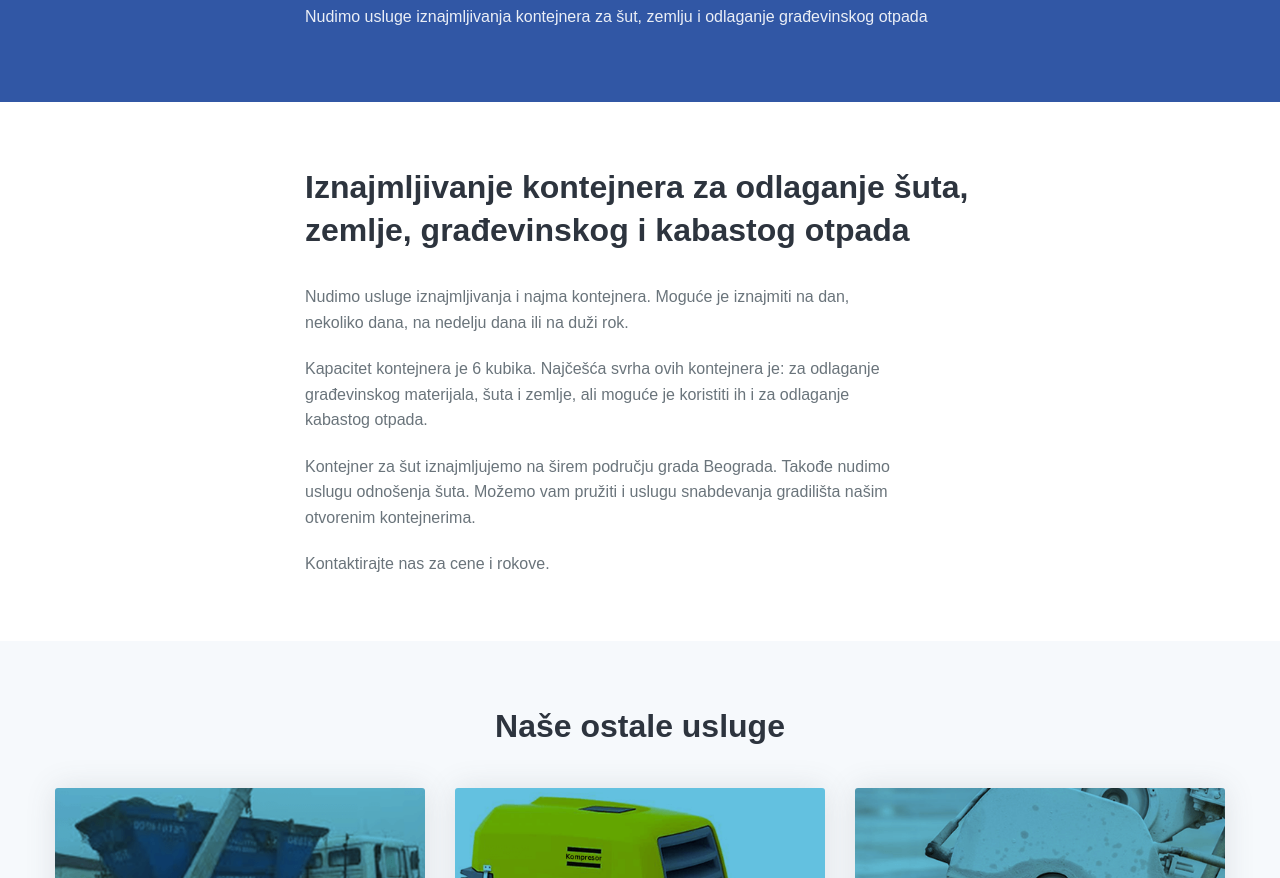
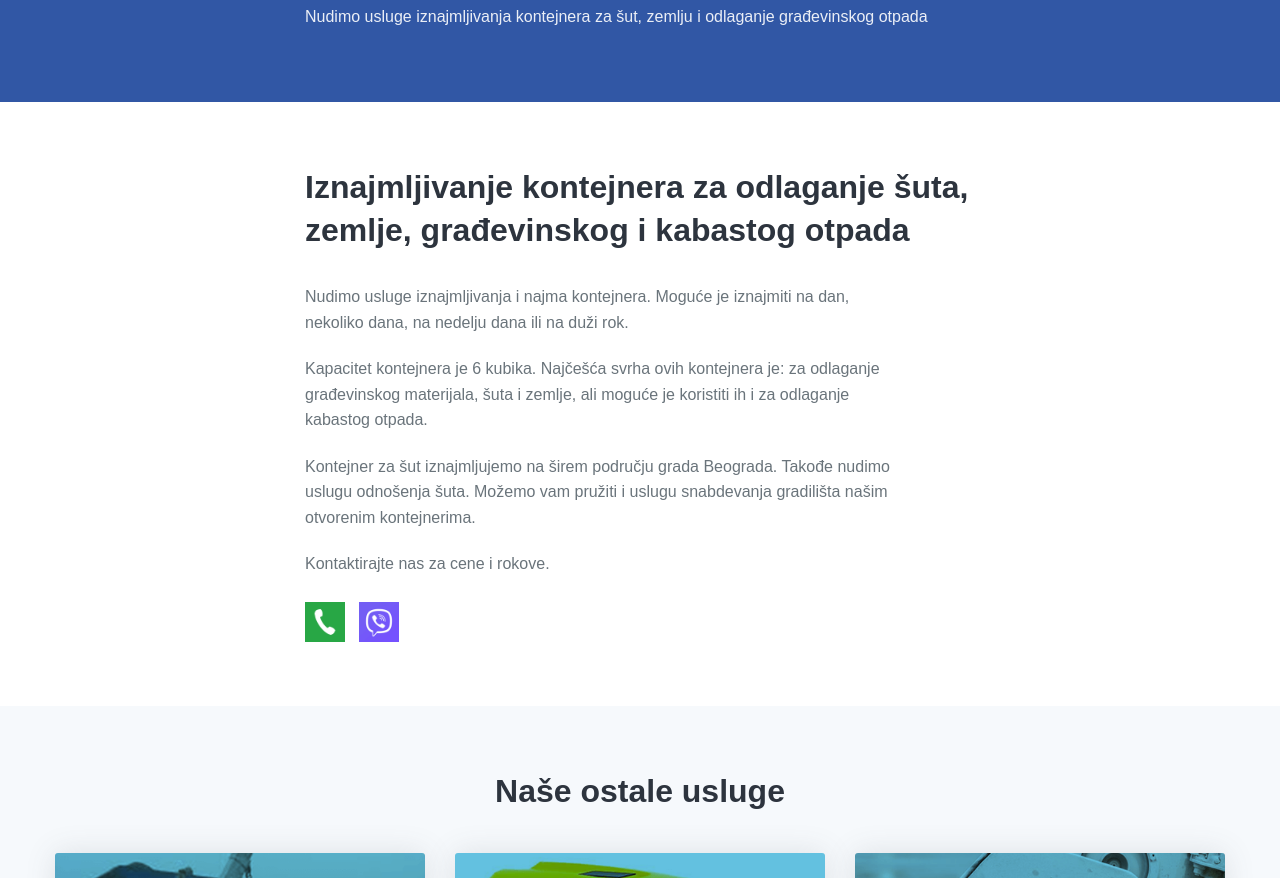
Before and after one commit to pantelija/stmx, a plain HTML site: page iznajmljivanje-kontejnera.html in a window 1280 px wide. Shown: the part 222-1100 px from the top of the page. Drawn offline with Linux system fonts and the light colour scheme.

Commit message:
viber i call

```diff
--- a/iznajmljivanje-kontejnera.html
+++ b/iznajmljivanje-kontejnera.html
@@ -157,7 +157,12 @@
 
                             <p class="w-100 w-md-90">Kontejner za šut iznajmljujemo na širem području grada Beograda. Takođe nudimo uslugu odnošenja šuta. Možemo vam pružiti i uslugu snabdevanja gradilišta našim otvorenim kontejnerima.</p>
 
-							<p class="mb-0 w-100 w-lg-90">Kontaktirajte nas za cene i rokove.</p>
+							<p class="mb-0 w-100 w-lg-90">Kontaktirajte nas za cene i rokove.</p><br>
+
+							<p class="mb-0 w-100 w-lg-90">
+							<a href="tel:+381654448222"><img src="assets/img/poziv.png" alt="" style="margin-right:10px;" width="40" height="40"></a>
+							<a href="viber://chat?number=%2B381654448222"><img src="assets/img/viber.png" alt="" width="40" height="40"></a>
+							</p>
 
 
 
```
Also changed, not shown: iznajmljivanje-kompresora.html (+5 -0 lines), odvoz-suta.html (+5 -0 lines), secenje-betona.html (+5 -0 lines), assets/img/poziv.png (added), assets/img/viber.png (added).
